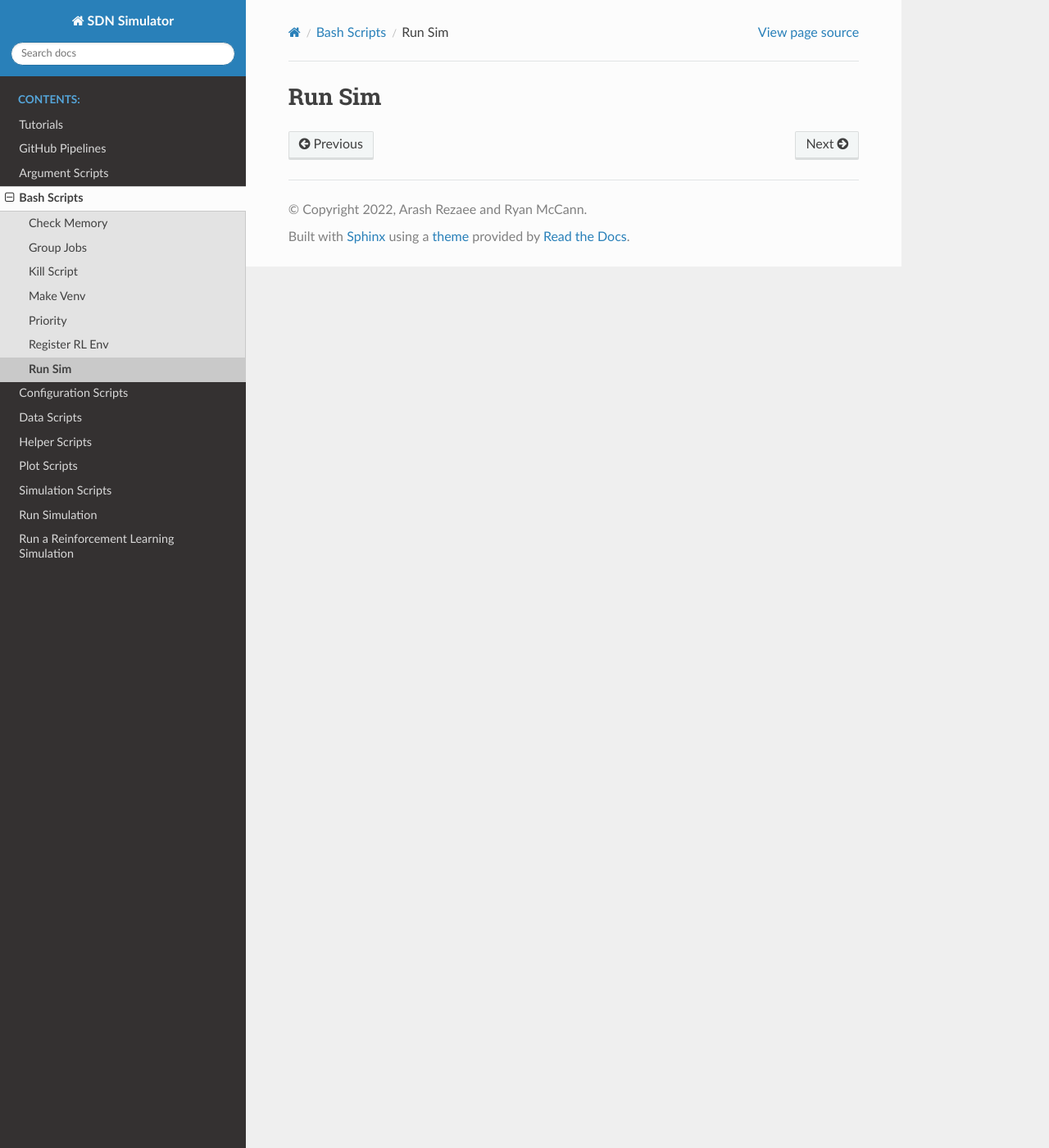
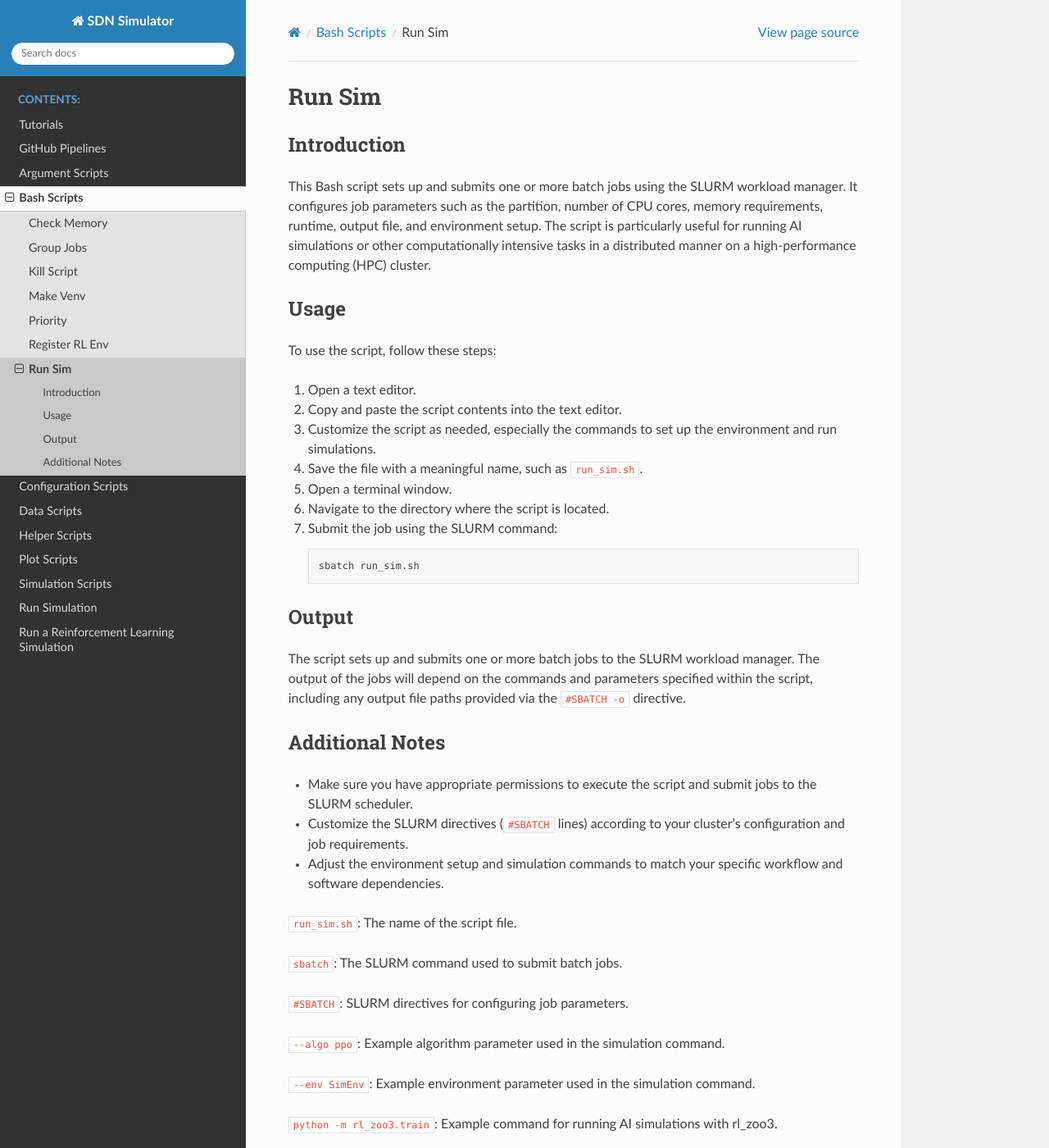
Before and after one commit to SDNNetSim/SDON_simulator, a Sphinx documentation site: the page built from docs/bash/run_sim.rst, in a window 1280 px wide and 1400 px high. Shown: the whole window at 82% size. Built offline with Sphinx 7.4.7 and the Read the Docs theme 2.0.0, drawn with Linux system fonts in a browser that asks for light colours; pages that are not in the unit, such as notebooks, are missing from menus; some of the changed text lies outside the part shown.

Commit message:
Complete run_sim bash script docs

```diff
--- a/docs/bash/run_sim.rst
+++ b/docs/bash/run_sim.rst
@@ -1,2 +1,61 @@
 Run Sim
 ========
+
+Introduction
+------------
+
+This Bash script sets up and submits one or more batch jobs using the SLURM workload manager.
+It configures job parameters such as the partition, number of CPU cores, memory requirements, runtime, output file,
+and environment setup. The script is particularly useful for running AI simulations or other computationally
+intensive tasks in a distributed manner on a high-performance computing (HPC) cluster.
+
+Usage
+-----
+
+To use the script, follow these steps:
+
+1. Open a text editor.
+
+2. Copy and paste the script contents into the text editor.
+
+3. Customize the script as needed, especially the commands to set up the environment and run simulations.
+
+4. Save the file with a meaningful name, such as ``run_sim.sh``.
+
+5. Open a terminal window.
+
+6. Navigate to the directory where the script is located.
+
+7. Submit the job using the SLURM command:
+
+   .. code-block:: bash
+
+      sbatch run_sim.sh
+
+Output
+------
+
+The script sets up and submits one or more batch jobs to the SLURM workload manager.
+The output of the jobs will depend on the commands and parameters specified within the script, including any
+output file paths provided via the ``#SBATCH -o`` directive.
+
+Additional Notes
+----------------
+
+- Make sure you have appropriate permissions to execute the script and submit jobs to the SLURM scheduler.
+- Customize the SLURM directives (``#SBATCH`` lines) according to your cluster's configuration and job requirements.
+- Adjust the environment setup and simulation commands to match your specific workflow and software dependencies.
+
+``run_sim.sh``: The name of the script file.
+
+``sbatch``: The SLURM command used to submit batch jobs.
+
+``#SBATCH``: SLURM directives for configuring job parameters.
+
+``--algo ppo``: Example algorithm parameter used in the simulation command.
+
+``--env SimEnv``: Example environment parameter used in the simulation command.
+
+``python -m rl_zoo3.train``: Example command for running AI simulations with rl_zoo3.
+
+``python run_sim.py``: Example command for running regular simulations.
```
